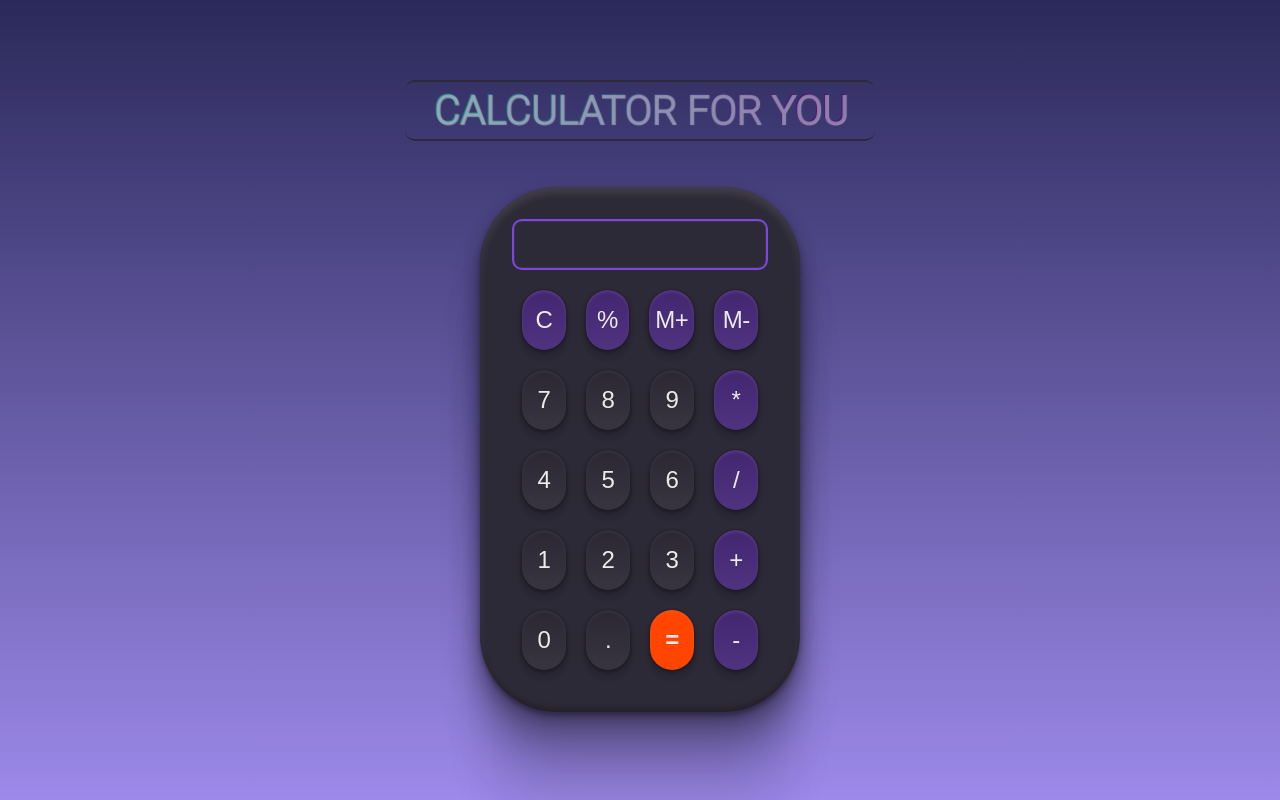
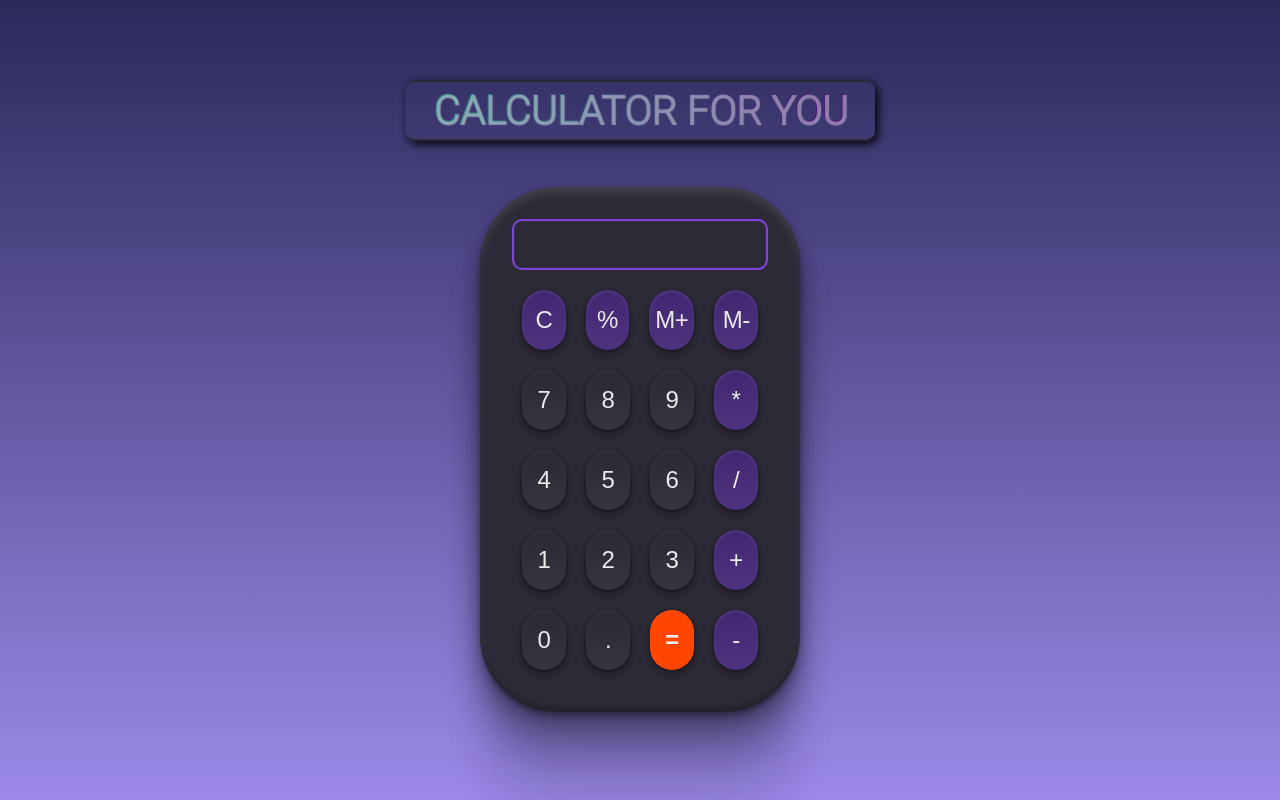
Before and after one commit to Ctoic/CalHub, a plain HTML site: page index.html in a window 1280 px wide. Drawn offline with Linux system fonts and the light colour scheme.

Commit message:
Added Changes

```diff
--- a/style.css
+++ b/style.css
@@ -109,6 +109,8 @@ button:hover {
   text-shadow: 1px 1px 1px rgba(255, 255, 255, 0.444);
   border-top: 2px solid #2d2a37;
   border-bottom: 2px solid #2d2a37;
+
+  box-shadow:3px 3px 10px black ;
 }
 
 h1 {
```
